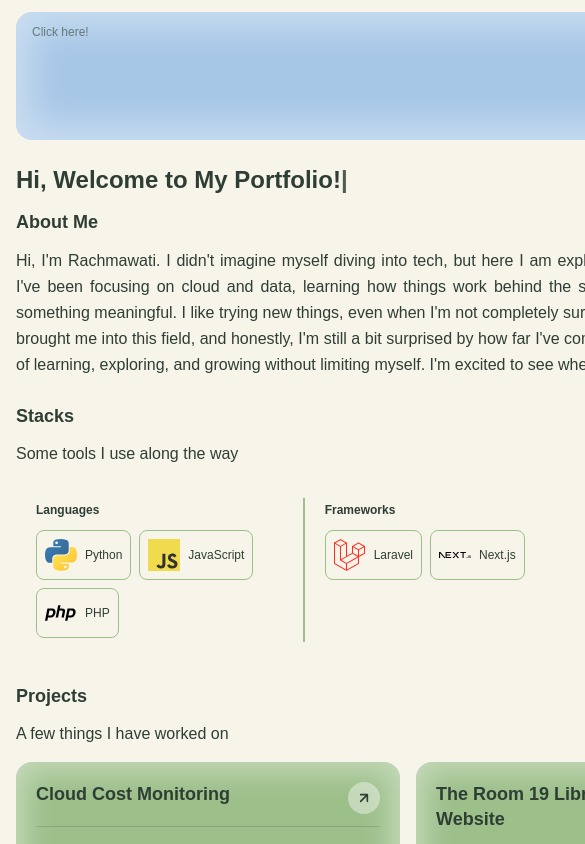
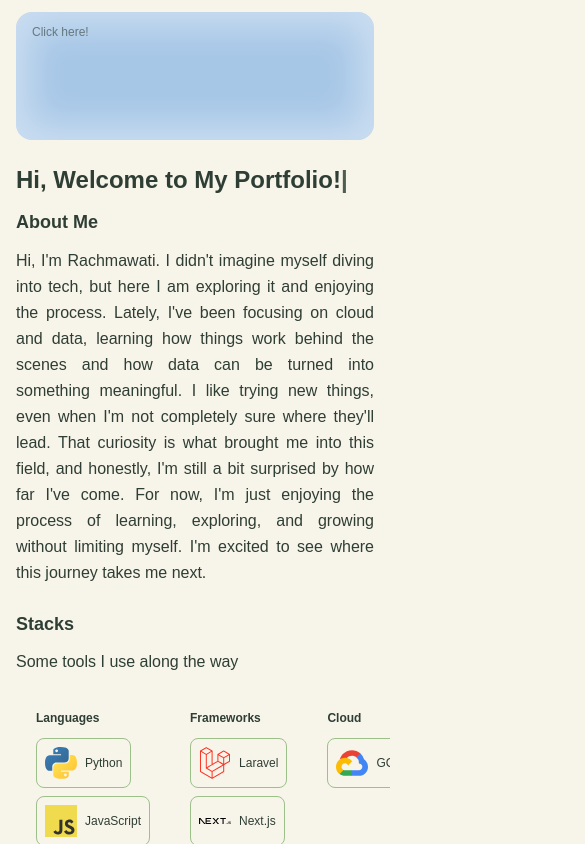
Before and after one commit to rachmawatii16/portfolio-rachma, a Next.js app: page / in a window 390 px wide. Shown: the top 844 px of the page, 585 px wide, since content can reach past the window. Built offline with nearby package versions, Linux system fonts and the light colour scheme.

Commit message:
responsive

```diff
--- a/app/globals.css
+++ b/app/globals.css
@@ -17,6 +17,12 @@ body {
   color: var(--foreground);
   font-family: Arial, Helvetica, sans-serif;
   cursor: url('/logos/pointer.png') 16 16, auto;
+  overflow-x: hidden;
+}
+
+html, body {
+  overflow-x: hidden;
+  max-width: 100vw;
 }
 
 @keyframes popIn {
--- a/app/page.tsx
+++ b/app/page.tsx
@@ -8,7 +8,7 @@ import Contact from "@/components/Contact";
 
 export default function Home() {
   return (
-    <main className="max-w-4xl mx-auto px-4">
+    <main className="max-w-4xl mx-auto px-4 w-full">
       <Hero />
       <About />
       <Stacks />
```
